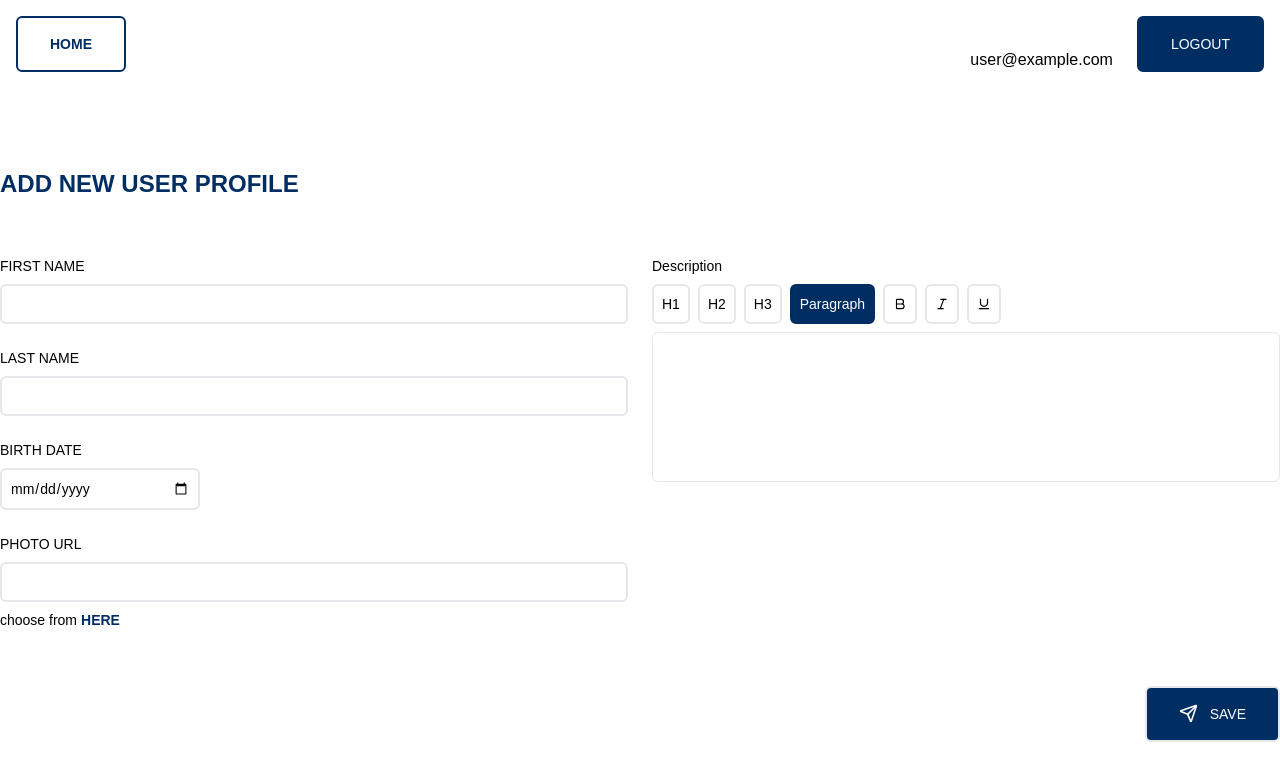
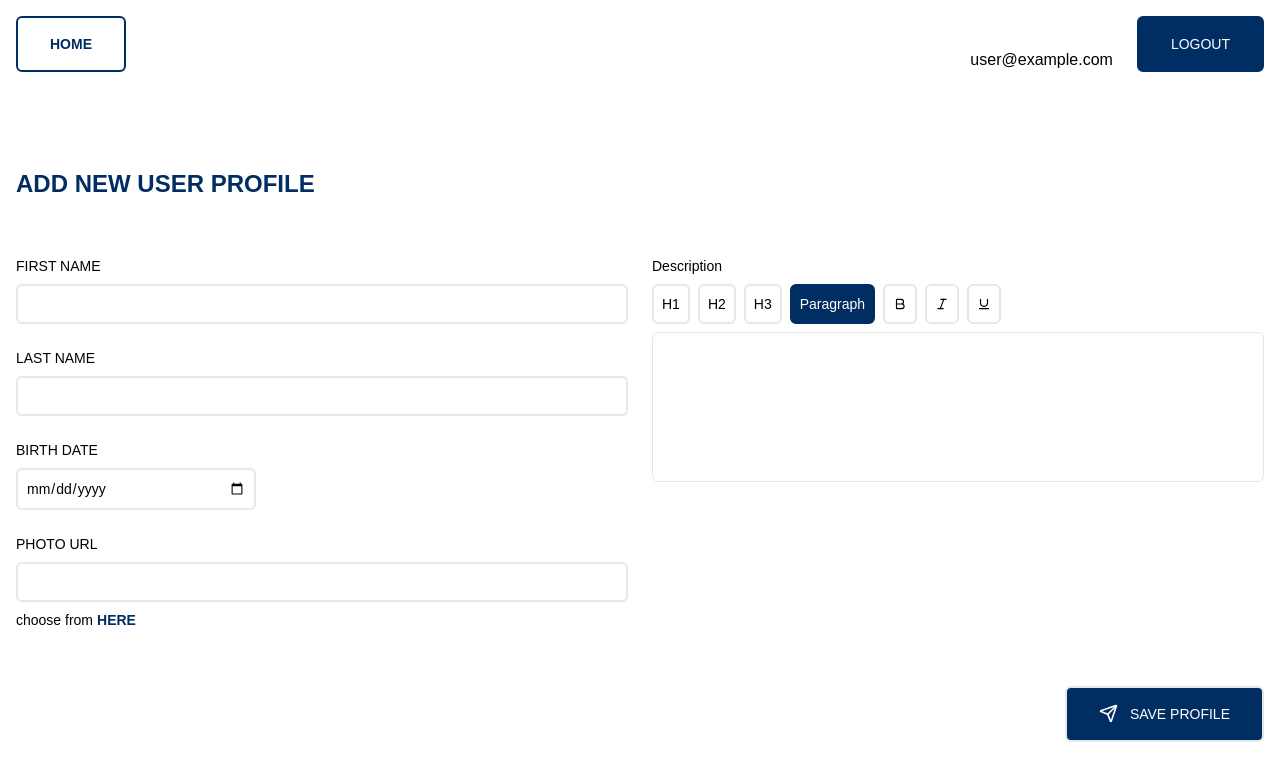
Before and after one commit to Wiolinek/users-profiles, a Next.js app: page /users/new-user in a window 1280 px wide. Shown: the top 780 px of the page. Built offline with nearby package versions, Linux system fonts and the light colour scheme; no server answers; sample sign-in values are in the browser's storage.

Commit message:
style fixes

```diff
--- a/app/not-found.tsx
+++ b/app/not-found.tsx
@@ -1,7 +1,7 @@
 export default async function NotFound() {
 
 	return (
-		<main className="container mx-auto my-20 flex flex-col gap-5">
+		<main className="container mx-auto my-20 px-4 flex flex-col gap-5">
 			<h1 className="text-primary text-2xl font-bold">Not Found!</h1>
 			<p className="flex grow">The requested resource could not be found!</p>
 		</main>
--- a/app/page.tsx
+++ b/app/page.tsx
@@ -2,9 +2,9 @@ import LoginForm from "@/components/LoginForm";
 
 export default function Home() {
   return (
-    <div className="max-w-md mx-auto mt-10">
+    <main className="max-w-md mx-auto mt-10 px-4">
       <h2 className="text-2xl font-bold mb-4 text-center">Login</h2>
       <LoginForm />
-    </div>
+    </main>
   );
 }
--- a/app/users/[id]/page.tsx
+++ b/app/users/[id]/page.tsx
@@ -32,7 +32,7 @@ export default async function UserProfilePage({ params }: Readonly<UserProfilePa
     }
 
     return (
-        <main className="container mx-auto my-20">
+        <main className="container mx-auto my-20 px-4">
             <h1 className="mb-6 text-2xl font-bold text-primary uppercase">Edit User Profile</h1>
             <UserProfileForm id={id} userData={userProfile} action={updateUserProfile} />
         </main>
--- a/app/users/new-user/page.tsx
+++ b/app/users/new-user/page.tsx
@@ -11,7 +11,7 @@ export default async function NewUserProfilePage() {
     }
 
     return (
-        <main className="container mx-auto my-20">
+        <main className="container mx-auto my-20 px-4">
             <h1 className="mb-6 text-2xl font-bold text-primary uppercase">Add New User Profile</h1>
             <UserProfileForm action={addUserProfile} />
         </main>
--- a/app/users/page.tsx
+++ b/app/users/page.tsx
@@ -23,14 +23,14 @@ export default async function UserProfilesListPage() {
     }
 
     return (
-        <main className="container mx-auto my-20">
+        <main className="container mx-auto my-20 px-4">
             <div
                 className="flex gap-4 w-full bg-primary text-white p-3 border-b-2 rounded-md text-sm uppercase"
             >
                 <div className="flex gap-6 flex-grow">
-                    <span className="flex p-2 w-[56px]">id</span>
+                    <span className="hidden sm:flex p-2 w-[56px]">id</span>
                     <span className="flex p-2 flex-grow">First name _ last name</span>
-                    <span className="flex p-2 w-[200px]">birth date</span>
+                    <span className="hidden sm:flex p-2 w-[200px]">birth date</span>
                 </div>
                 <div className="flex justify-center items-center w-10 mr-0">
                     Edit
@@ -43,7 +43,7 @@ export default async function UserProfilesListPage() {
                 }
             </ul>
             <div className="mt-10 flex justify-end">
-                <Link href="users/new-user" className="flex gap-3 py-4 px-8 rounded-md border-2 border-primary bg-primary text-sm text-white hover:bg-primary-hover hover:border-primary-hover uppercase">
+                <Link href="users/new-user" className="flex gap-3 p-3 sm:py-4 sm:px-8 w-full sm:w-fit rounded-md border-2 border-primary bg-primary text-sm text-white hover:bg-primary-hover hover:border-primary-hover uppercase">
                     <LuUserPlus size={20} />
                     Add new user profile
                 </Link>
--- a/components/Toolbar.tsx
+++ b/components/Toolbar.tsx
@@ -17,7 +17,7 @@ export default function Toolbar({ editor }: Readonly<ToolbarProps>) {
     }
 
     return (
-        <div className="flex gap-2">
+        <div className="flex gap-2 flex-wrap">
             <Button
                 label="H1"
                 onClick={() => editor.chain().focus().toggleHeading({ level: 1 }).run()}
--- a/components/UserProfile.tsx
+++ b/components/UserProfile.tsx
@@ -15,9 +15,9 @@ export default function UserProfile({ userProfile }: Readonly<UserProfileProps>)
             className="flex gap-4 w-full list-none p-3 border-b-2 text-lg"
         >
             <div className="flex gap-6 flex-grow">
-                <p className="flex p-2 border-r-2 w-[56px]">{id}</p>
+                <p className="hidden sm:flex p-2 border-r-2 w-[56px]">{id}</p>
                 <p className="flex p-2 flex-grow">{firstName} {lastName}</p>
-                <p className="flex p-2 w-[200px]">{dayjs(birthDate).format("YYYY-MM-DD")}</p>
+                <p className="hidden sm:flex p-2 w-[200px]">{dayjs(birthDate).format("YYYY-MM-DD")}</p>
             </div>
             <Link href={`/users/${id}`} className="flex justify-center items-center w-10 mr-0 border-2 rounded-md hover:bg-gray-200">
                 <LuPencil />
--- a/components/UserProfileForm.tsx
+++ b/components/UserProfileForm.tsx
@@ -62,8 +62,8 @@ export default function UserProfileForm({
             encType="multipart/form-data"
             className="flex flex-col mt-14 text-sm"
         >
-            <div className="flex gap-6 mb-14">
-                <div className="flex flex-col gap-6 w-1/2">
+            <div className="flex flex-col sm:flex-row gap-6 mb-14">
+                <div className="flex flex-col gap-6 sm:w-1/2">
                     <label className="flex flex-col gap-2 uppercase">
                         First name
                         <input
@@ -96,7 +96,7 @@ export default function UserProfileForm({
                                     : ""
                             }
                             max={dayjs().format("YYYY-MM-DD")}
-                            className="border-2 rounded-md p-2 w-[200px]"
+                            className="border-2 rounded-md p-2 md:max-w-[240px]"
                         />
                     </label>
                     <label className="flex flex-col gap-2 uppercase">
@@ -130,7 +130,7 @@ export default function UserProfileForm({
                         )}
                     </label>
                 </div>
-                <label className="flex flex-col gap-2 w-1/2 tiptap h-fit" suppressHydrationWarning>
+                <label className="flex flex-col gap-2 sm:w-1/2 h-fit tiptap">
                     Description
                     <Tiptap
                         description={userData?.richText || ""}
@@ -138,10 +138,10 @@ export default function UserProfileForm({
                     />
                 </label>
             </div>
-            <div className="flex justify-between w-full">
+            <div className="flex flex-wrap gap-3 justify-between w-full">
                 {pathname !== "/users/new-user" && (
                     <Button
-                        customClass="flex gap-3 py-4 px-8 w-fit rounded-md bg-red text-white hover:bg-red-hover disabled:bg-gray-200 disabled:text-black uppercase"
+                        customClass="flex justify-center gap-3 p-3 sm:py-4 sm:px-8 w-full sm:w-fit rounded-md bg-red text-white hover:bg-red-hover disabled:bg-gray-200 disabled:text-black uppercase"
                         onClick={() => deleteUserProfileHandler(id!)}
                         disabled={isSubmitting}
                         label={isSubmitting ? (
@@ -149,21 +149,21 @@ export default function UserProfileForm({
                         ) : (
                             <>
                                 <LuTrash2 size={20} />
-                                Delete user profile
+                                Delete profile
                             </>
                         )}
                     />
                 )}
                 <Button
                     type="submit"
-                    customClass="flex gap-3 py-4 px-8 w-fit mr-0 ml-auto rounded-md bg-primary text-white hover:bg-primary-hover disabled:bg-gray-200 disabled:text-black uppercase"
+                    customClass="flex justify-center gap-3 p-3 sm:py-4 sm:px-8 w-full sm:w-fit mr-0 ml-auto rounded-md bg-primary text-white hover:bg-primary-hover disabled:bg-gray-200 disabled:text-black uppercase"
                     disabled={isSubmitting}
                     label={isSubmitting ? (
                         "Sending data..."
                     ) : (
                         <>
                             <LuSend size={19} />
-                            {pathname === "/users/new-user" ? "Save" : "Update"}
+                            {pathname === "/users/new-user" ? "Save profile" : "Update profile"}
                         </>
                     )}
                 />
```
